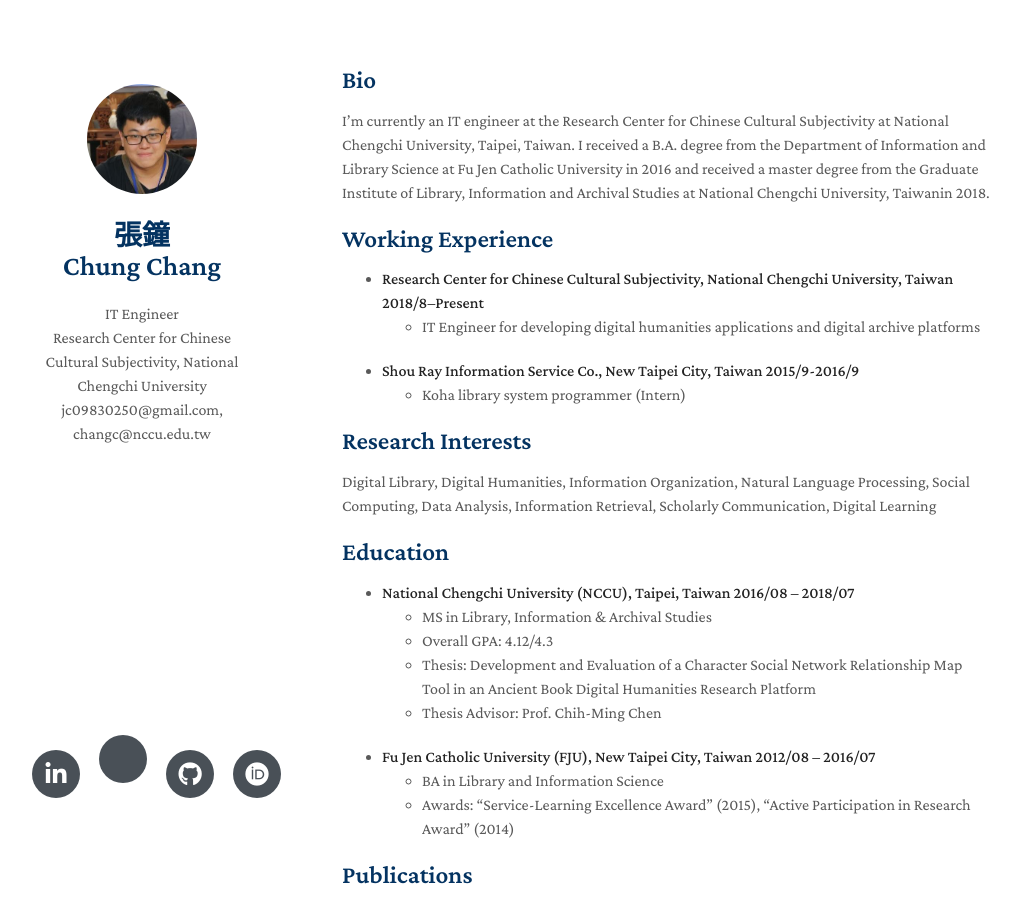
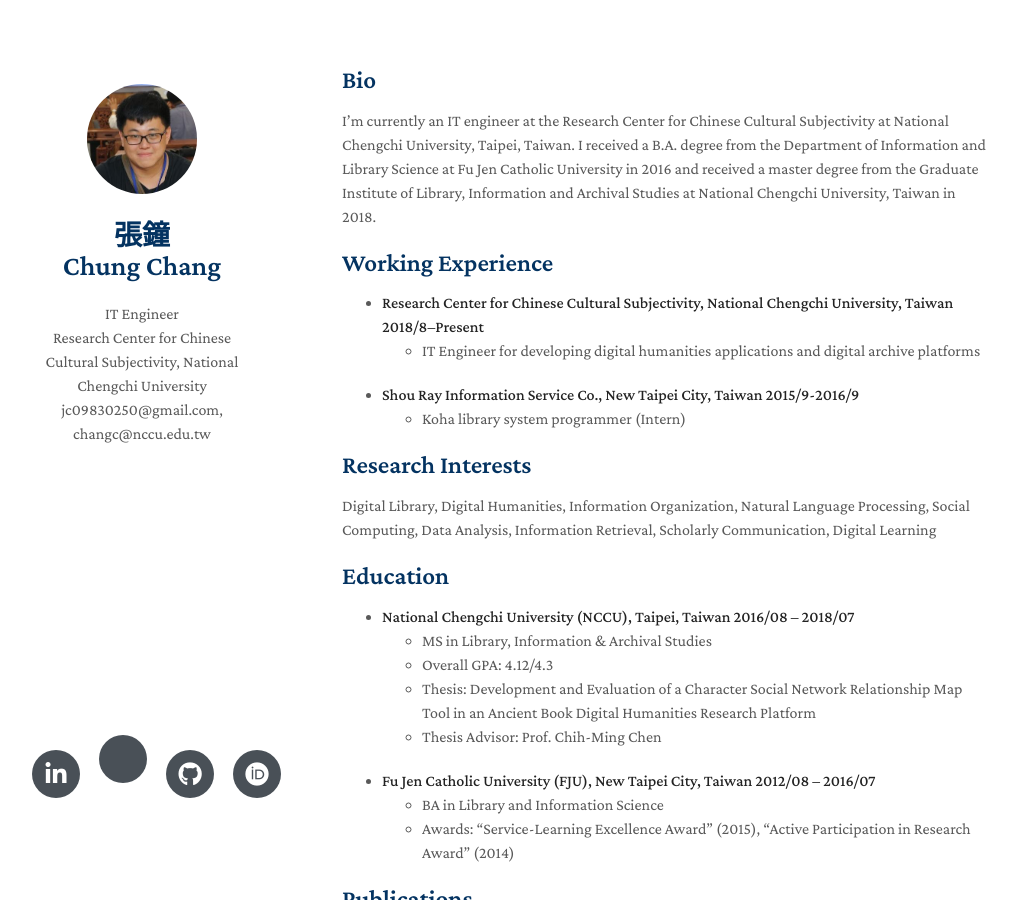
Before and after one commit to jc9830250/jc9830250.github.io, a Jekyll site: the page built from index.md, in a window 1280 px wide and 900 px high. Shown: the whole window, without its empty margins (128-1147 px from the left). Built offline with Jekyll 4.4.1, drawn with Linux system fonts in a browser that asks for light colours; nearby versions of some CDN libraries; a style sheet for code colours, icons or effects is not loaded; our own code applies the rules of GitHub Pages for plain Markdown files.

Commit message:
Update index.md

```diff
--- a/index.md
+++ b/index.md
@@ -4,7 +4,7 @@
 
 ## Bio
 I'm currently an IT engineer at the Research Center for Chinese Cultural Subjectivity at National Chengchi University, Taipei, Taiwan.
-I received a B.A. degree from the Department of Information and Library Science at Fu Jen Catholic University in 2016 and received a master degree from the Graduate Institute of Library, Information and Archival Studies at National Chengchi University, Taiwanin 2018.
+I received a B.A. degree from the Department of Information and Library Science at Fu Jen Catholic University in 2016 and received a master degree from the Graduate Institute of Library, Information and Archival Studies at National Chengchi University, Taiwan in 2018.
 
 ## Working Experience
 - **Research Center for Chinese Cultural Subjectivity, National Chengchi University, Taiwan 2018/8–Present**
```
